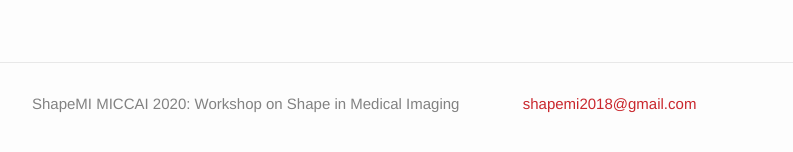
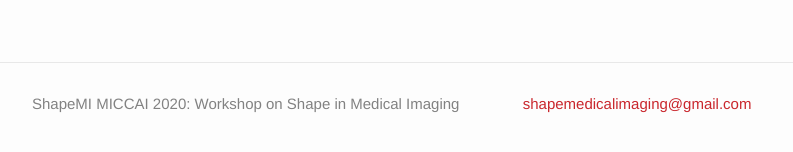
Before and after one commit to shapemi/shapemi2020, a Jekyll site: the page built from index.md, in a window 1280 px wide and 900 px high, scrolled down 1997 px. Shown: the part 725-877 px from the top of the window, without its empty margins (238-1031 px from the left). Built offline with Jekyll 4.4.1, drawn with Linux system fonts in a browser that asks for light colours; our own code applies the rules of GitHub Pages for plain Markdown files.

Commit message:
ENH: correct email

```diff
--- a/_config.yml
+++ b/_config.yml
@@ -1,6 +1,6 @@
 # Site settings
 title: ShapeMI MICCAI 2020
-email: shapemi2018@gmail.com
+email: shapemedicalimaging@gmail.com
 description: > # this means to ignore newlines until "baseurl:"
   Workshop on Shape in Medical Imaging
 baseurl: "" # the subpath of your site, e.g. /blog/
```
